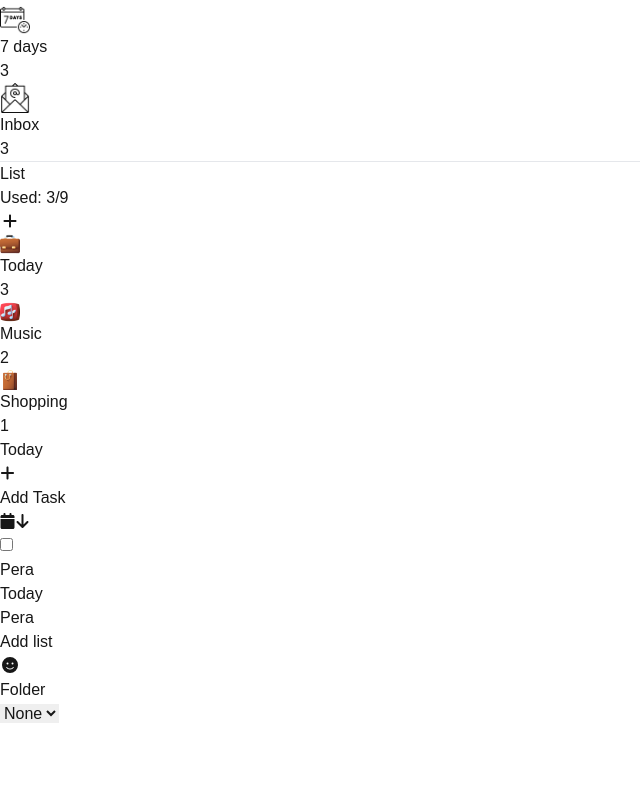
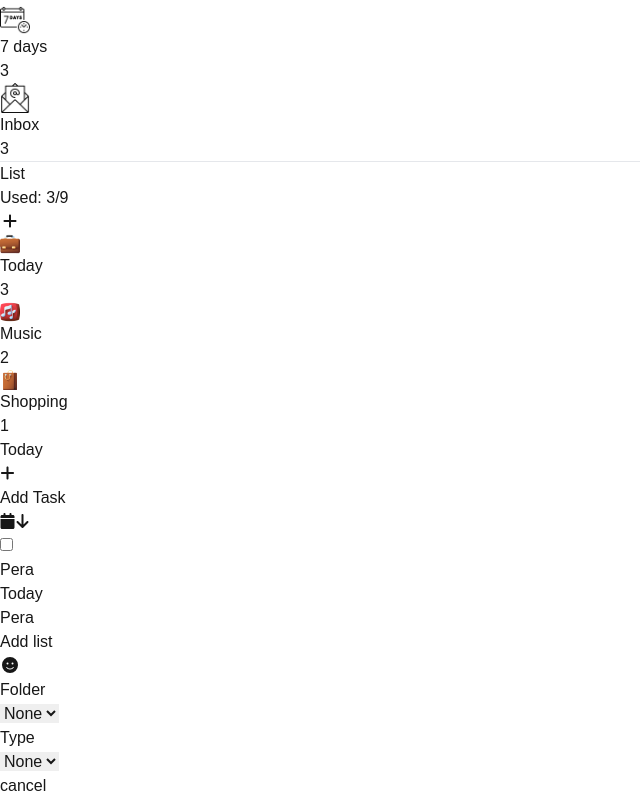
Before and after one commit to Nikola-1/Task-Manager, a Next.js app: page / in a window 1280 px wide. Shown: the part 346-1144 px from the top of the page, without its empty margins (0-640 px from the left). Before the commit the page ends 1072 px from the top, so only its background shows below. Built offline with nearby package versions, Linux system fonts and the light colour scheme; a web font is replaced by a local one.

Commit message:
added cancel button for list modal

```diff
--- a/src/app/components/TaskComponent/ListModal/ListModal.jsx
+++ b/src/app/components/TaskComponent/ListModal/ListModal.jsx
@@ -1,22 +1,38 @@
+
 import { faSmile } from "@fortawesome/free-solid-svg-icons";
 import { FontAwesomeIcon } from "@fortawesome/react-fontawesome";
+import Image from "next/image";
+import { useState } from "react";
 
-export default function ListModal(){
+export default function ListModal({isActive}){
+        const[active,setActive]=useState(isActive);
     return(
-        <div className="absolute w-full top-2/4 left-0">
-        <div className=" inset-0 flex items-center justify-center w-full">
-        <div className="flex flex-col">
+        <div className={active == true ? "flex absolute w-8/12 translate-x-1/4  top-2/4 left-0 shadow-md rounded-md bg-white  bottom-2/4 m-auto h-2/4  " : " hidden"} >
+        <div className=" inset-0 flex items-center align-middle justify-center w-full">
+            <div className="flex  justify-between w-full h-full">
+        <div className="flex flex-col p-3 relative">
             <h3>Add list</h3>
-            <div className="flex">
+            <div className="flex ">
                 <FontAwesomeIcon icon={faSmile} className="cursor-pointer hover:bg-blue-900 hover:border-blue-900 text-white bg-blue-300 border-blue-300 border-2  p-1 rounded-l-md" width={20} height={20}></FontAwesomeIcon>
                 <input type="text" className=" border-blue-300 border-2 rounded-r-md border-l-0 outline-none indent-1"></input>
             </div>
-            <div className="flex">
+            <div className="flex w-max">
                 <p>Folder</p>
                 <select>
                     <option>None</option>
                 </select>
             </div>
+            <div className=" flex w-max ">
+                <p>Type</p>
+                <select>
+                    <option>None</option>
+                </select>
+            </div>
+            <div onClick={()=> setActive(false)} className="hover:bg-blue-300  hover:text-white hover:cursor-pointer float-right absolute bottom-0 p-2 m-1 border-2 text-blue-300 border-blue-300 rounded-md ">
+                <p className="">cancel</p>
+            </div>
+        </div>
+            <div className="w-2/4 h-full bg-blue-800 rounded-r-md"></div>
         </div>
         </div>
         </div>
--- a/src/app/components/TaskComponent/Task.tsx
+++ b/src/app/components/TaskComponent/Task.tsx
@@ -1,18 +1,19 @@
 
 
-
+'use client'
 
 import TaskDisplay from "./TaskDisplay/TaskDisplay";
 import TaskMenu from "./TaskMenu/TaskMenu";
 
 import ListModal from "./ListModal/ListModal";
+import { useState } from "react";
 export default function Task(){
-
+    const [toggleModal,setToggleModal] = useState(false);
     return(
        <div className="flex md:flex-row flex-col w-full ">
         <TaskMenu></TaskMenu>
         <TaskDisplay></TaskDisplay>
-        <ListModal></ListModal>
+        <ListModal isActive={toggleModal}></ListModal>
 
     </div>
     )
--- a/src/app/page.tsx
+++ b/src/app/page.tsx
@@ -8,7 +8,7 @@ export default function Home() {
 
   return (
     <>
-        <div className="flex md:flex-row flex-col justify-center   md:justify-start w-dvw" id="root">
+        <div className="flex md:flex-row flex-col justify-center relative  md:justify-start w-dvw" id="root">
 
 
 
```
